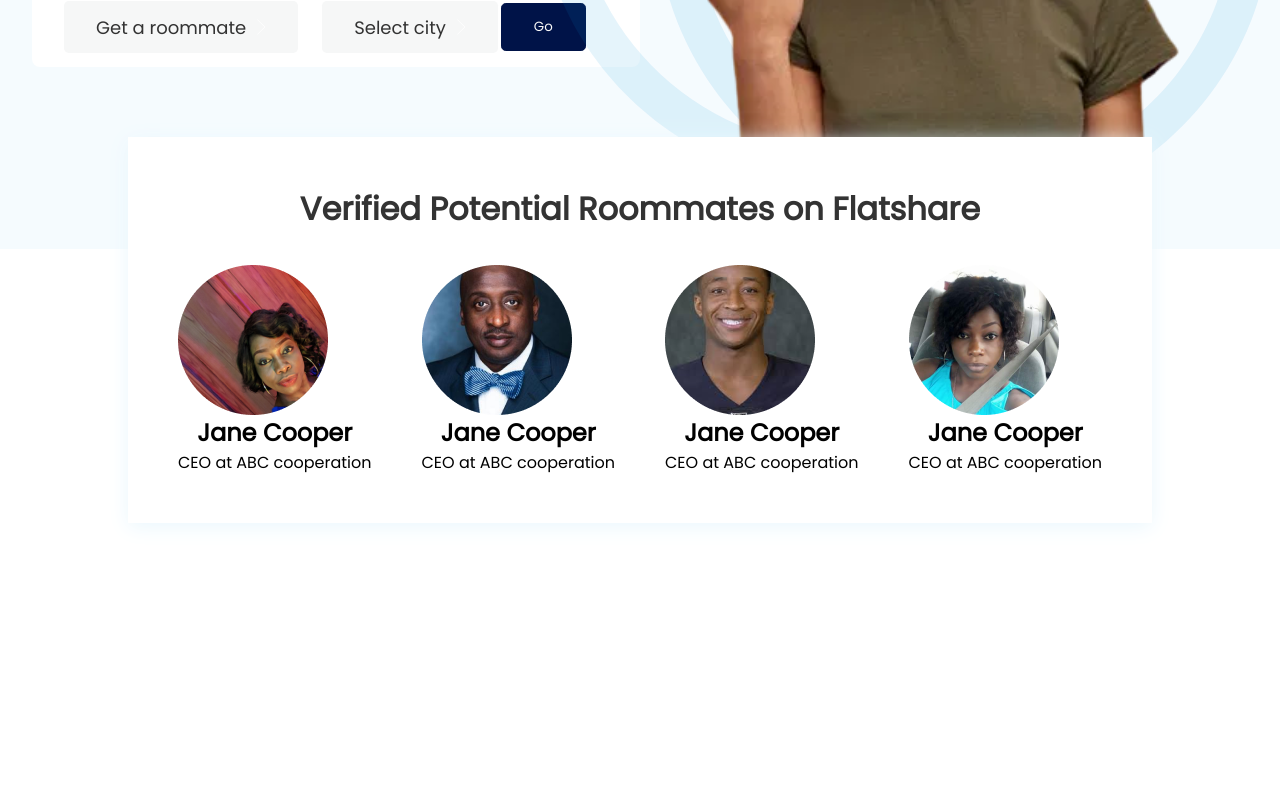
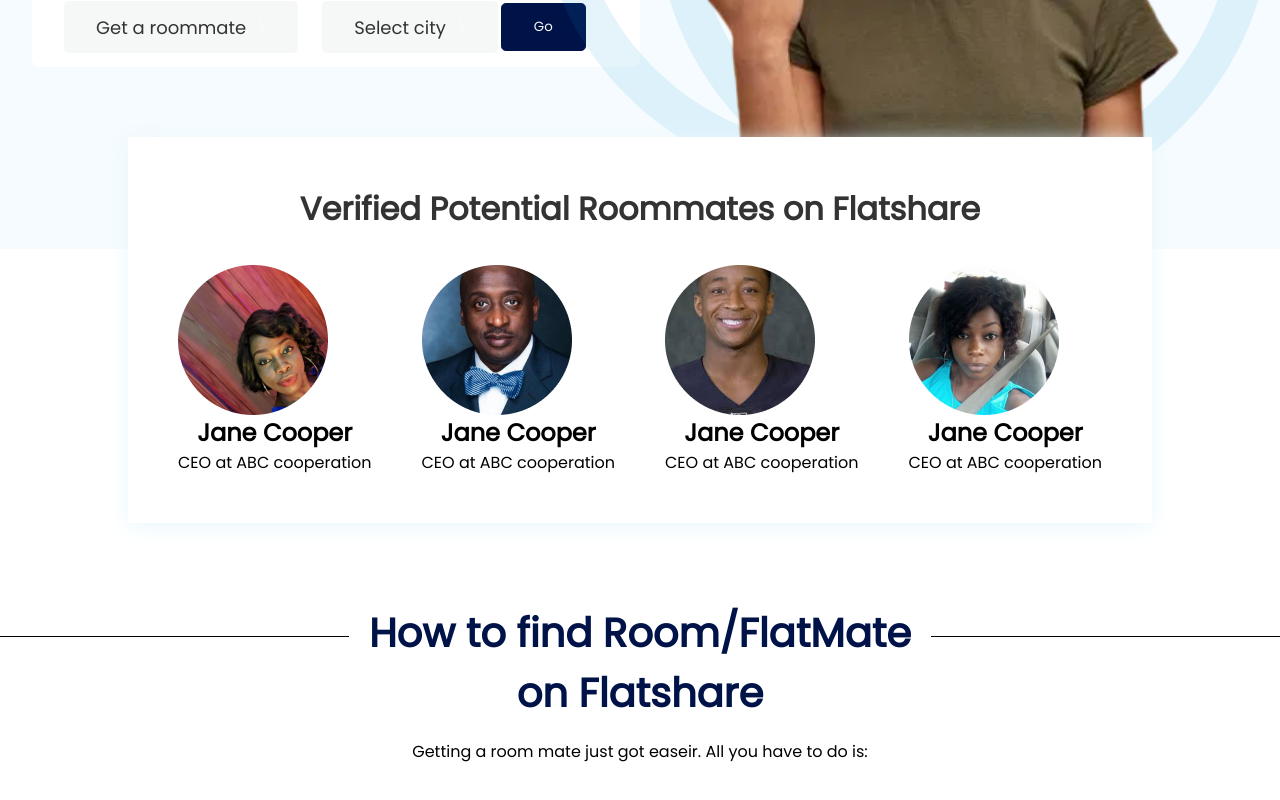
Before and after one commit to DebayoTomisin/Flat-Share, a React (Create React App) app: page / in a window 1280 px wide. Shown: the part 507-1307 px from the top of the page. Before the commit the page ends 1062 px from the top, so only its background shows below. Built offline with nearby package versions, Linux system fonts and the light colour scheme.

Commit message:
home page mods

```diff
--- a/src/Home.js
+++ b/src/Home.js
@@ -2,6 +2,7 @@ import React from "react"
 import Header from "./components/header/Header"
 import Hero from "./components/hero/Hero"
 import Roomates from "./components/roommates/Roomates"
+import FeaturedRooms from "./components/featured-rooms/FeaturedRooms"
 
 
 const Home = () =>
@@ -11,6 +12,7 @@ const Home = () =>
             <Header/>
             <Hero/>
             <Roomates/>
+            <FeaturedRooms/>
         </>
     )
 }
--- a/src/components/hero/Hero.js
+++ b/src/components/hero/Hero.js
@@ -1,7 +1,6 @@
 import React from "react"
 import styles from "./hero.module.scss"
 import Button from "../button/Button"
-import Roomates from "../roommates/Roomates"
 
 const Hero = props =>
 {
```
